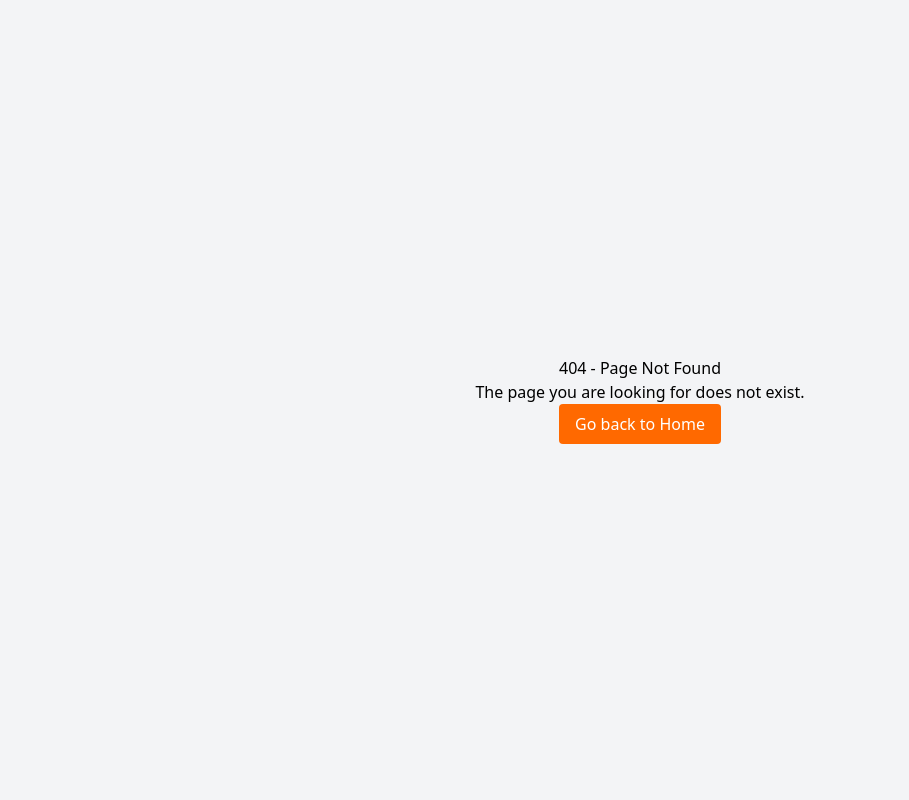
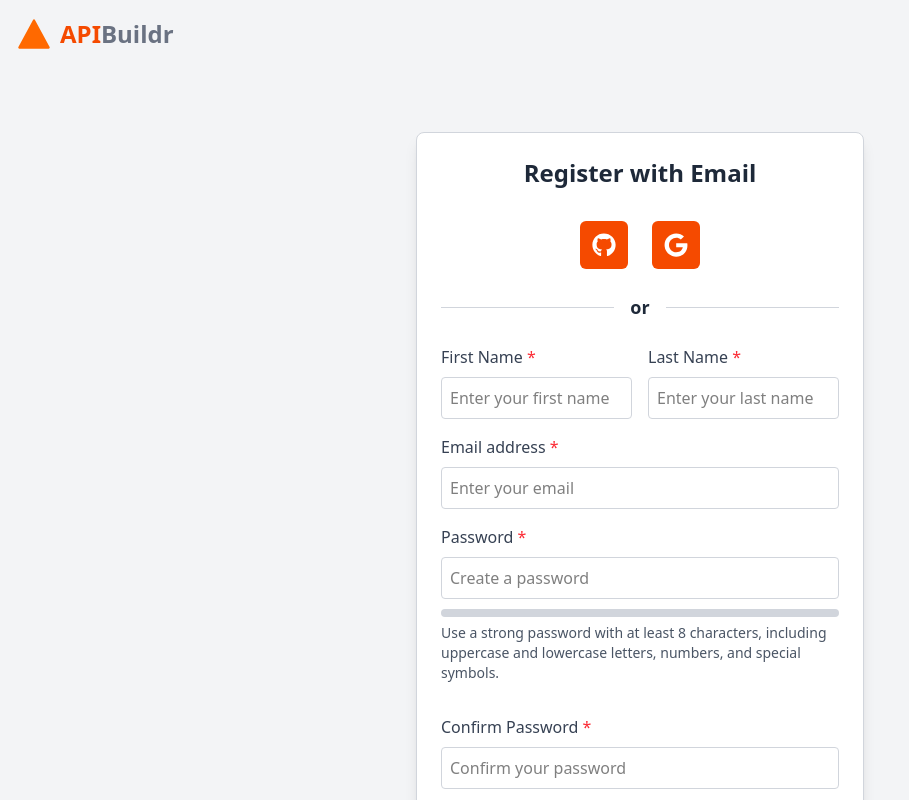
Before and after one commit to Ekpenga9000/apibuilder, a React (Vite) app in the folder frontend/: page /register in a window 1280 px wide. Before the commit this address had no page. Shown: the top 800 px of the page, without its empty margins (0-909 px from the left). Built offline with nearby package versions, Linux system fonts and the light colour scheme.

Commit message:
Create registration and password reset page.

```diff
--- a/frontend/src/App.tsx
+++ b/frontend/src/App.tsx
@@ -15,6 +15,8 @@ import TermsOfService from "./pages/TermsOfService";
 import AboutUs from "./pages/AboutUs";
 import ContactUs from "./pages/ContactUs";
 import Login from "./pages/Login";
+import ResetPassword from "./pages/ResetPassword";
+import Register from "./pages/Register";
 
 function App() {
   return (
@@ -25,6 +27,8 @@ function App() {
           <Route path="*" element={<NotFound />} />
           <Route path="/" element={<Welcome />} />
           <Route path="/login" element={<Login />} />
+          <Route path="/reset-password" element={<ResetPassword />} />
+          <Route path="/register" element={<Register />} />
           <Route path="/about" element={<AboutUs />} />
           <Route path="/privacy" element={<PrivacyPolicy />} />
           <Route path="/terms" element={<TermsOfService />} />
--- /dev/null
+++ b/frontend/src/components/AuthFormHead.tsx
@@ -0,0 +1,30 @@
+import { FaGoogle, FaGithub } from "react-icons/fa";
+
+interface AuthFormHeadProps {
+  title?: string;
+}
+
+const AuthFormHead = ({ title }: AuthFormHeadProps) => {
+  return (
+    <div className="mb-6">
+      <h2 className="text-center text-2xl font-semibold text-gray-800 mb-8">
+        {title || "Continue with"}
+      </h2>
+      <ul className="flex justify-center items-center gap-6 mb-6">
+        <li className="h-[3rem] w-[3rem] bg-orange-600 rounded-md text-2xl text-white flex items-center justify-center cursor-pointer hover:bg-orange-700 transition-colors">
+          <FaGithub />
+        </li>
+        <li className="h-[3rem] w-[3rem] bg-orange-600 rounded-md text-2xl text-white flex items-center justify-center cursor-pointer hover:bg-orange-700 transition-colors">
+          <FaGoogle />
+        </li>
+      </ul>
+      <div className="flex items-center justify-center">
+        <span className="inline-block border-t border-gray-300 w-[100%]"></span>
+        <span className="font-semibold text-lg mx-4 text-gray-800">or</span>
+        <span className="inline-block border-t border-gray-300 w-[100%]"></span>
+      </div>
+    </div>
+  );
+};
+
+export default AuthFormHead;
--- /dev/null
+++ b/frontend/src/layouts/AuthFormLayout.tsx
@@ -0,0 +1,24 @@
+import React from "react";
+import AuthFormHead from "../components/AuthFormHead";
+import Logo from "../components/Logo";
+
+interface AuthFormLayoutProps {
+  title?: string;
+  children: React.ReactNode;
+}
+const AuthFormLayout = ({ title, children }: AuthFormLayoutProps) => {
+  return (
+    <main className="p-4 bg-gray-100 min-h-screen">
+      <nav>
+        <Logo path="/" />
+      </nav>
+      <section className="max-w-md mx-auto mt-[5rem] p-6 border border-gray-300 rounded-lg shadow-lg bg-white">
+        {title && <AuthFormHead title={title} />}
+
+        {children}
+      </section>
+    </main>
+  );
+};
+
+export default AuthFormLayout;
--- a/frontend/src/pages/Login.tsx
+++ b/frontend/src/pages/Login.tsx
@@ -1,36 +1,14 @@
 import { Link } from "react-router-dom";
-import { FaGoogle, FaGithub } from "react-icons/fa";
-import Logo from "../components/Logo";
+import AuthFormLayout from "../layouts/AuthFormLayout";
 
 const Login = () => {
   return (
-    <main className="p-4 bg-gray-100 min-h-screen">
-      <nav>
-        <Logo path="/" />
-      </nav>
-      <section className="max-w-md mx-auto mt-[8rem] p-6 border border-gray-300 rounded-lg shadow-lg bg-white">
-        <div className="mb-6">
-          <h2 className="text-center text-2xl font-semibold text-gray-800 mb-8">
-            Continue with
-          </h2>
-          <ul className="flex justify-center items-center gap-6 mb-6">
-            <li className="h-[3rem] w-[3rem] bg-orange-600 rounded-md text-2xl text-white flex items-center justify-center cursor-pointer hover:bg-orange-700 transition-colors">
-              <FaGithub />
-            </li>
-            <li className="h-[3rem] w-[3rem] bg-orange-600 rounded-md text-2xl text-white flex items-center justify-center cursor-pointer hover:bg-orange-700 transition-colors">
-              <FaGoogle />
-            </li>
-          </ul>
-          <div className="flex items-center justify-center">
-            <span className="inline-block border-t border-gray-300 w-[100%]"></span>
-            <span className="font-semibold text-lg mx-4 text-gray-800">or</span>
-            <span className="inline-block border-t border-gray-300 w-[100%]"></span>
-          </div>
-        </div>
-
+    <AuthFormLayout title="Sign in">
       <form>
         <div className="mb-4">
-            <label htmlFor="email" className="block text-gray-700 mb-2">
+          <label
+            htmlFor="email"
+            className="block text-gray-700 mb-2 font-medium">
             Email address
           </label>
           <input
@@ -41,7 +19,9 @@ const Login = () => {
           />
         </div>
         <div className="mb-6">
-            <label htmlFor="password" className="block text-gray-700 mb-2">
+          <label
+            htmlFor="password"
+            className="block text-gray-700 mb-2 font-medium">
             Password
           </label>
           <input
@@ -53,7 +33,7 @@ const Login = () => {
         </div>
         <Link
           to="/reset-password"
-            className="text-orange-600 underline mb-4 block mb-10 text-sm font-medium">
+          className="text-orange-700 underline mb-4 block mb-10 text-sm font-medium">
           Forgot your password?
         </Link>
         <button
@@ -72,8 +52,7 @@ const Login = () => {
           </Link>
         </p>
       </div>
-      </section>
-    </main>
+    </AuthFormLayout>
   );
 };
 
--- /dev/null
+++ b/frontend/src/pages/Register.tsx
@@ -0,0 +1,101 @@
+import React from "react";
+import AuthFormLayout from "../layouts/AuthFormLayout";
+import { Link } from "react-router-dom";
+
+const Register = () => {
+  return (
+    <AuthFormLayout title="Register with Email">
+      <form className="mb-5 inline-block">
+        <section className="grid grid-cols-1 md:grid-cols-2 gap-4 mb-4">
+          <div>
+            <label
+              htmlFor="firstName"
+              className="block text-gray-700 mb-2 font-medium">
+              First Name <span className="text-red-500">*</span>
+            </label>
+            <input
+              type="text"
+              id="firstName"
+              className="w-full p-2 border border-gray-300 rounded"
+              placeholder="Enter your first name"
+            />
+          </div>
+          <div>
+            <label
+              htmlFor="lastName"
+              className="block text-gray-700 mb-2 font-medium">
+              Last Name <span className="text-red-500">*</span>
+            </label>
+            <input
+              type="text"
+              id="lastName"
+              className="w-full p-2 border border-gray-300 rounded"
+              placeholder="Enter your last name"
+            />
+          </div>
+        </section>
+        <div className="mb-4">
+          <label
+            htmlFor="email"
+            className="block text-gray-700 mb-2 font-medium">
+            Email address <span className="text-red-500">*</span>
+          </label>
+          <input
+            type="email"
+            id="email"
+            className="w-full p-2 border border-gray-300 rounded"
+            placeholder="Enter your email"
+          />
+        </div>
+        <div className="">
+          <label
+            htmlFor="password"
+            className="block text-gray-700 mb-2 font-medium">
+            Password <span className="text-red-500">*</span>
+          </label>
+          <input
+            type="password"
+            id="password"
+            className="w-full p-2 border border-gray-300 rounded"
+            placeholder="Create a password"
+          />
+        </div>
+        <div>
+          <span className="h-[0.5rem] w-full inline-block bg-gray-300 rounded-md"></span>
+          <p className="text-gray-600 text-sm mb-8">
+            Use a strong password with at least 8 characters, including
+            uppercase and lowercase letters, numbers, and special symbols.
+          </p>
+        </div>
+        <div className="mb-8">
+          <label
+            htmlFor="confirmPassword"
+            className="block text-gray-700 mb-2 font-medium">
+            Confirm Password <span className="text-red-500">*</span>
+          </label>
+          <input
+            type="password"
+            id="confirmPassword"
+            className="w-full p-2 border border-gray-300 rounded"
+            placeholder="Confirm your password"
+          />
+        </div>
+        <button
+          type="submit"
+          className="w-full bg-orange-600 text-white p-2 rounded hover:bg-orange-700 transition-colors font-semibold cursor-pointer">
+          Register
+        </button>
+      </form>
+      <div>
+        <p className="text-center mt-6 text-gray-700">
+          Already have an account?{" "}
+          <Link to="/login" className="text-orange-600 underline font-medium">
+            Sign in
+          </Link>
+        </p>
+      </div>
+    </AuthFormLayout>
+  );
+};
+
+export default Register;
--- /dev/null
+++ b/frontend/src/pages/ResetPassword.tsx
@@ -0,0 +1,46 @@
+import { Link } from "react-router-dom";
+import AuthFormLayout from "../layouts/AuthFormLayout";
+
+const ResetPassword = () => {
+  return (
+    <AuthFormLayout>
+      <div className="mb-6">
+        <h2 className="text-4xl font-semibold text-gray-800 mb-4">
+          Reset Your Password
+        </h2>
+        <p className="text-gray-600 mb-4 text-sm">
+          Enter the email address used to register below and we'll send you a
+          link to reset your password. Or go back to{" "}
+          <Link to="/login" className="text-orange-600 underline">
+            Sign in page
+          </Link>
+          .
+        </p>
+      </div>
+
+      <form>
+        <div className="mb-4">
+          <label
+            htmlFor="email"
+            className="block text-gray-700 mb-2 font-medium">
+            Email address
+          </label>
+          <input
+            type="email"
+            id="email"
+            className="w-full p-2 border border-gray-300 rounded"
+            placeholder="Enter your email"
+          />
+        </div>
+
+        <button
+          type="submit"
+          className="w-full bg-orange-600 text-white p-2 rounded hover:bg-orange-700 transition-colors font-semibold cursor-pointer">
+          Send Reset Link
+        </button>
+      </form>
+    </AuthFormLayout>
+  );
+};
+
+export default ResetPassword;
```
Lines whose indentation alone changed are shown as unchanged.
